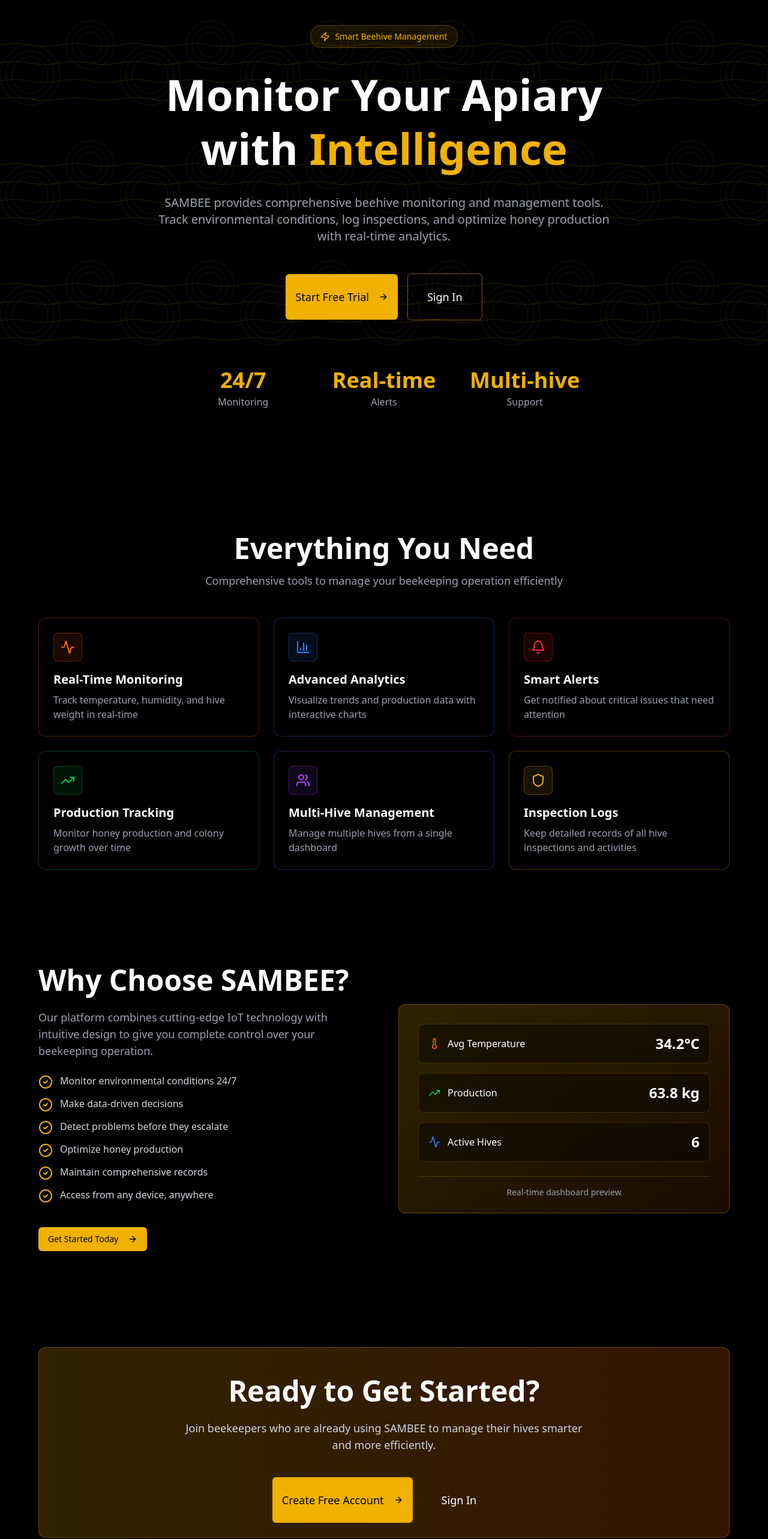
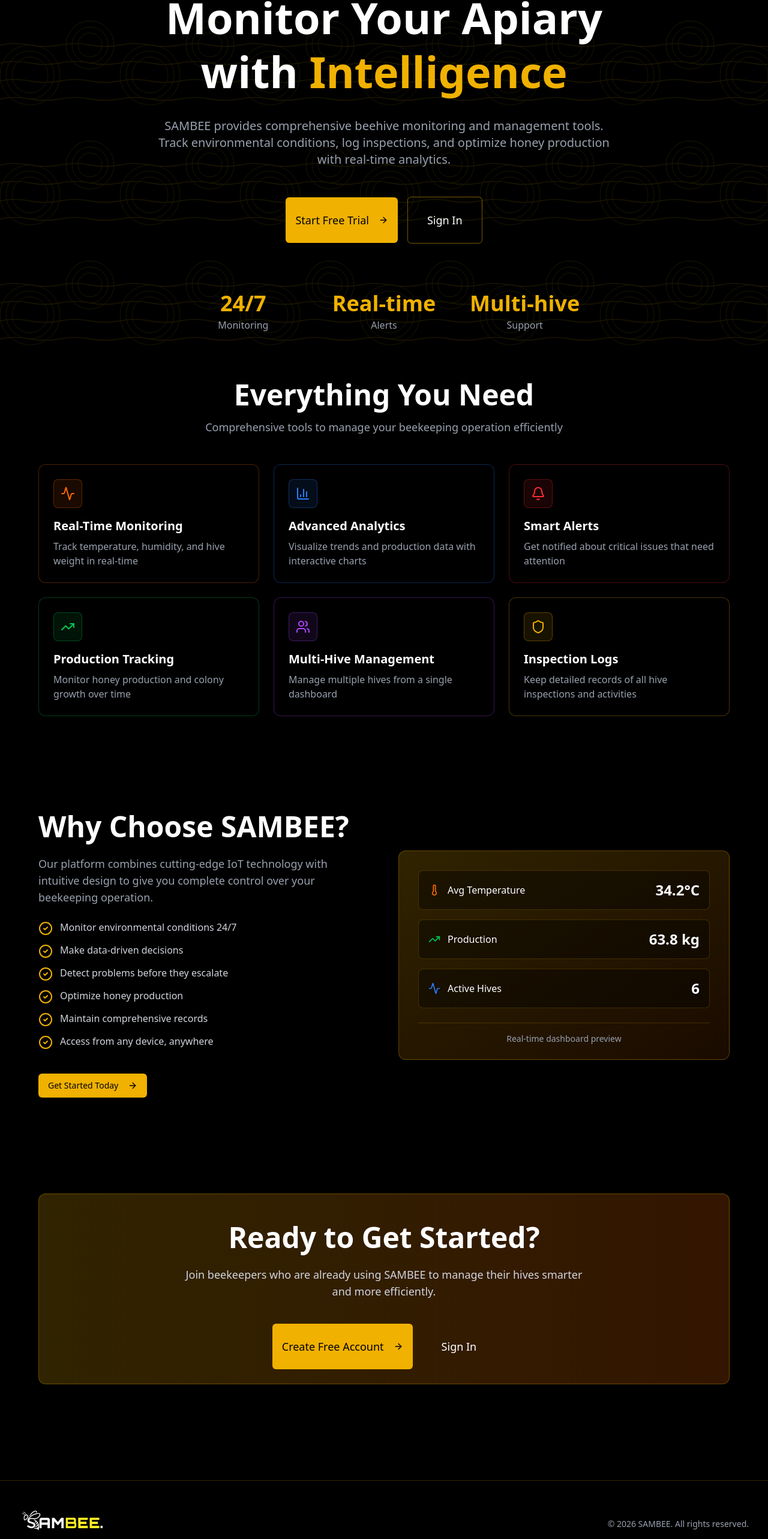
Before and after one commit to SamBee-project/sambee-project, a Next.js app in the folder frontend/: page / in a window 1280 px wide. Shown: the part 175-2741 px from the top of the page at 60% size. Built offline with nearby package versions, Linux system fonts and the light colour scheme.

Commit message:
feat: add Footer component and integrate it into layout and welcome page

```diff
--- a/frontend/src/app/layout.tsx
+++ b/frontend/src/app/layout.tsx
@@ -4,6 +4,7 @@
 import "./globals.css";
 import { StoreProvider } from "@/store/StoreProvider";
 import { Header } from "../components/ui/Header"; // Імпортуємо наш новий хедер
+import { Footer } from "@/components/ui/Footer";
 
 const orbitron = Orbitron({
   variable: "--font-orbitron",
@@ -36,6 +37,7 @@
             {children}
           </main>
         </StoreProvider>
+        <Footer />
       </body>
     </html>
   );
--- a/frontend/src/app/page.tsx
+++ b/frontend/src/app/page.tsx
@@ -17,8 +17,7 @@
 import { Button } from "../components/ui/Button";
 import { Card, CardContent } from "../components/ui/Card";
 import { TopoBackground } from "../components/TopoBackground";
-import logoImage from "../../public/logo.png";
-import Image from "next/image";
+import { Footer } from "@/components/ui/Footer";
 
 export default function Welcome() {
   const features = [
@@ -88,7 +87,7 @@
       <TopoBackground />
 
       <main className="relative z-10">
-        <section className="max-w-7xl mx-auto px-4 sm:px-6 lg:px-8 py-20 md:py-32">
+        <section className="max-w-7xl mx-auto px-4 sm:px-6 lg:px-8 ">
           <motion.div
             initial={{ opacity: 0, y: 30 }}
             animate={{ opacity: 1, y: 0 }}
@@ -338,23 +337,6 @@
           </motion.div>
         </section>
       </main>
-
-      <footer className="relative z-10 border-t border-yellow-500/20 bg-black/80 backdrop-blur-sm mt-20">
-        <div className="max-w-7xl mx-auto px-4 sm:px-6 lg:px-8 py-8">
-          <div className="flex flex-col md:flex-row items-center justify-between gap-4">
-            <div className="flex items-center">
-              <Image
-                src={logoImage}
-                alt="SAMBEE Logo"
-                className="h-20 w-auto object-contain"
-              />
-            </div>
-            <p className="text-sm text-gray-400">
-              © 2026 SAMBEE. All rights reserved.
-            </p>
-          </div>
-        </div>
-      </footer>
     </div>
   );
 }
--- /dev/null
+++ b/frontend/src/components/ui/Footer.tsx
@@ -0,0 +1,23 @@
+import logoImage from "../../../public/logo.png";
+import Image from "next/image";
+
+export const Footer = () => {
+  return (
+    <footer className="relative z-10 border-t border-yellow-500/20 bg-black/80 backdrop-blur-sm mt-20">
+      <div className="max-w-7xl mx-auto px-4 sm:px-6 lg:px-8 py-8">
+        <div className="flex flex-col md:flex-row items-center justify-between gap-4">
+          <div className="flex items-center">
+            <Image
+              src={logoImage}
+              alt="SAMBEE Logo"
+              className="h-20 w-auto object-contain"
+            />
+          </div>
+          <p className="text-sm text-gray-400">
+            © 2026 SAMBEE. All rights reserved.
+          </p>
+        </div>
+      </div>
+    </footer>
+  );
+};
```
